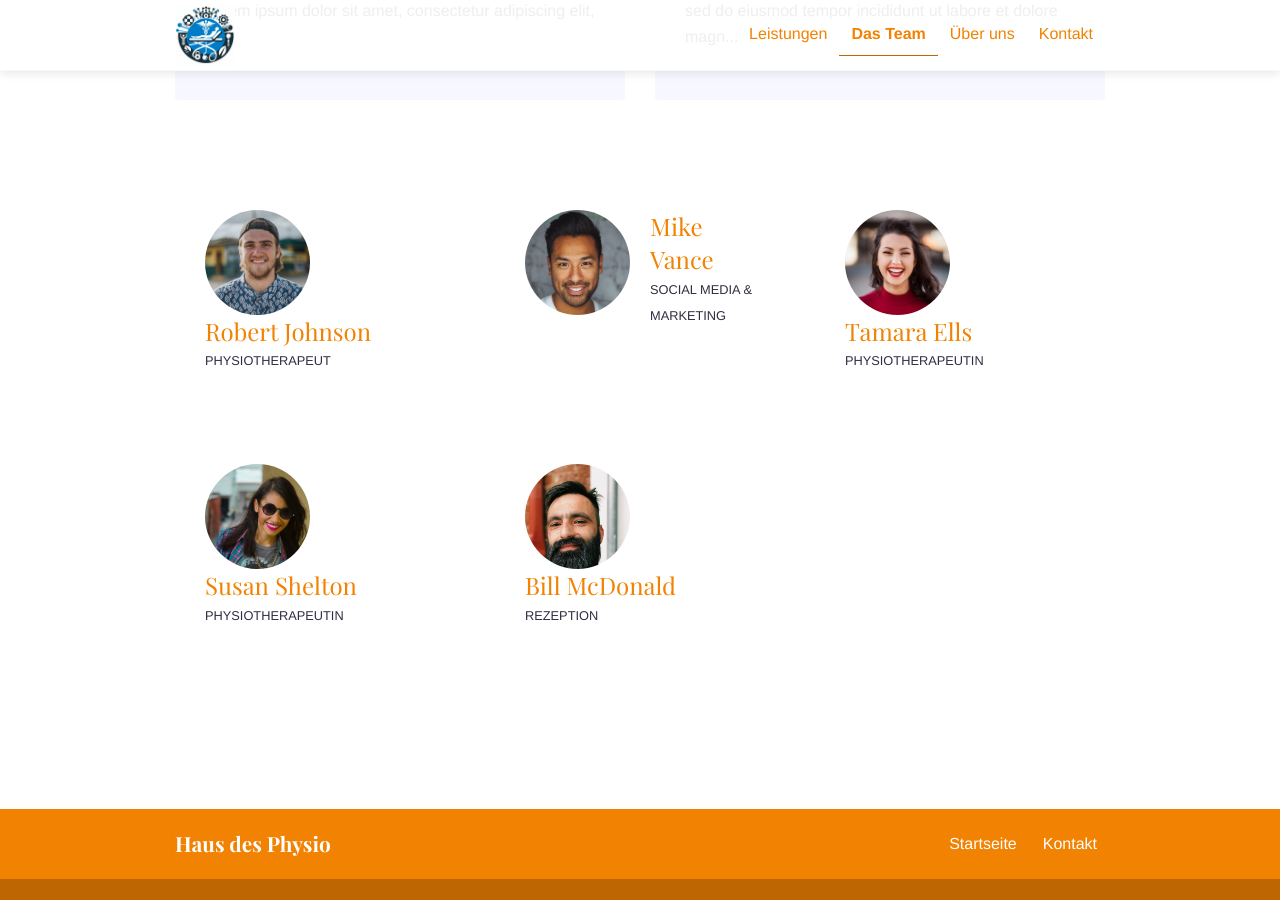
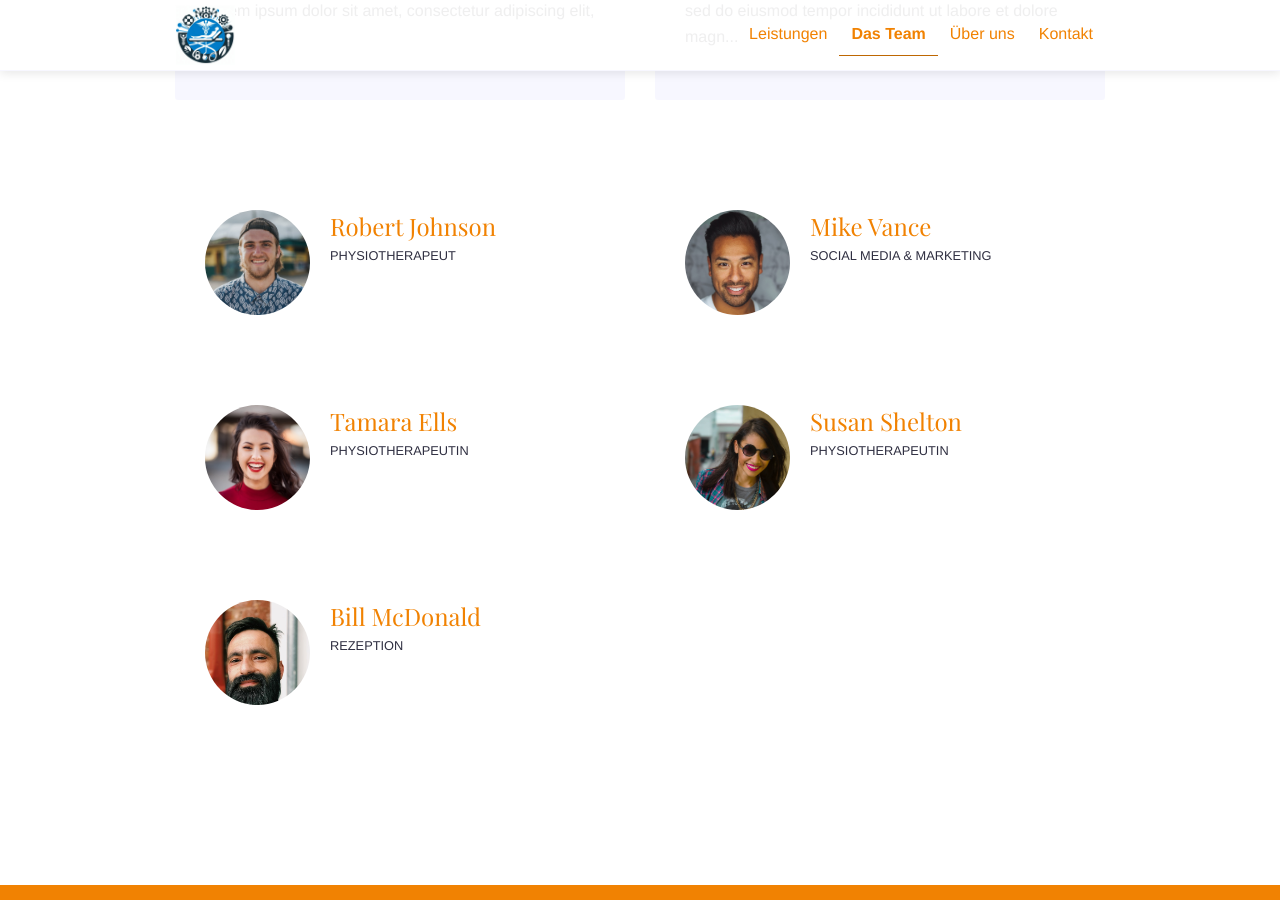
Before and after one commit to m-martin-j/physiotherapy-practice-web, a Jekyll site: the page built from _pages/team.md, in a window 1280 px wide and 900 px high, scrolled down 777 px. Built offline with Jekyll 4.4.1, drawn with Linux system fonts in a browser that asks for light colours.

Commit message:
Show two columns of team members from breakpoint md and higher

```diff
--- a/_layouts/teams.html
+++ b/_layouts/teams.html
@@ -44,7 +44,7 @@ bodyClass: "page-teams"
     <div class="row pt-6 pb-6">
         {% assign teams = site.team | where: "promoted", empty | sort: "weight" %}
         {% for team in teams %}
-        <div class="col-12 col-md-4 mb-3">
+        <div class="col-12 col-md-6 mb-3">
             <div class="team team-summary">
                 {% if team.image %}
                 <div class="team-image">
```
